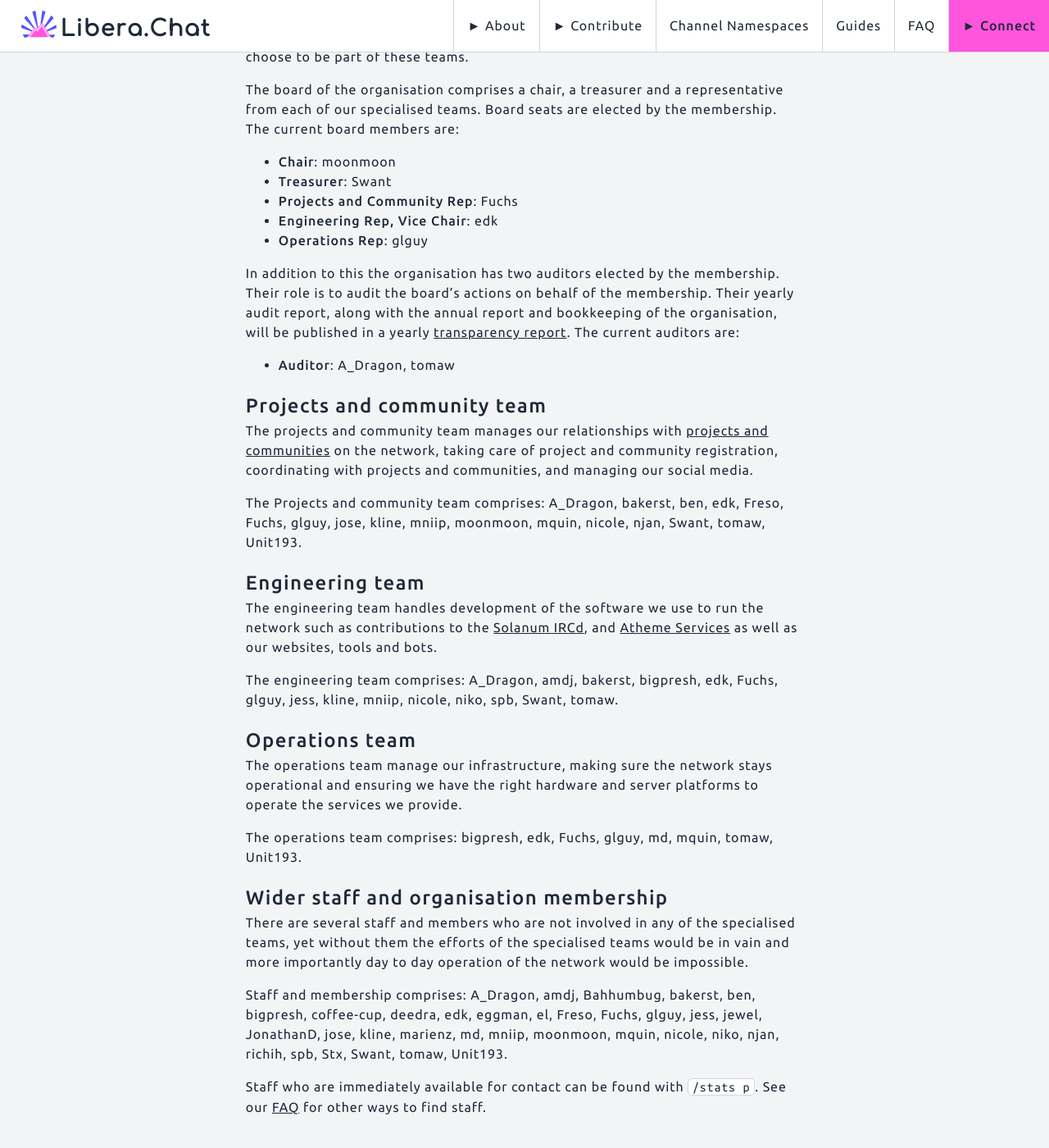
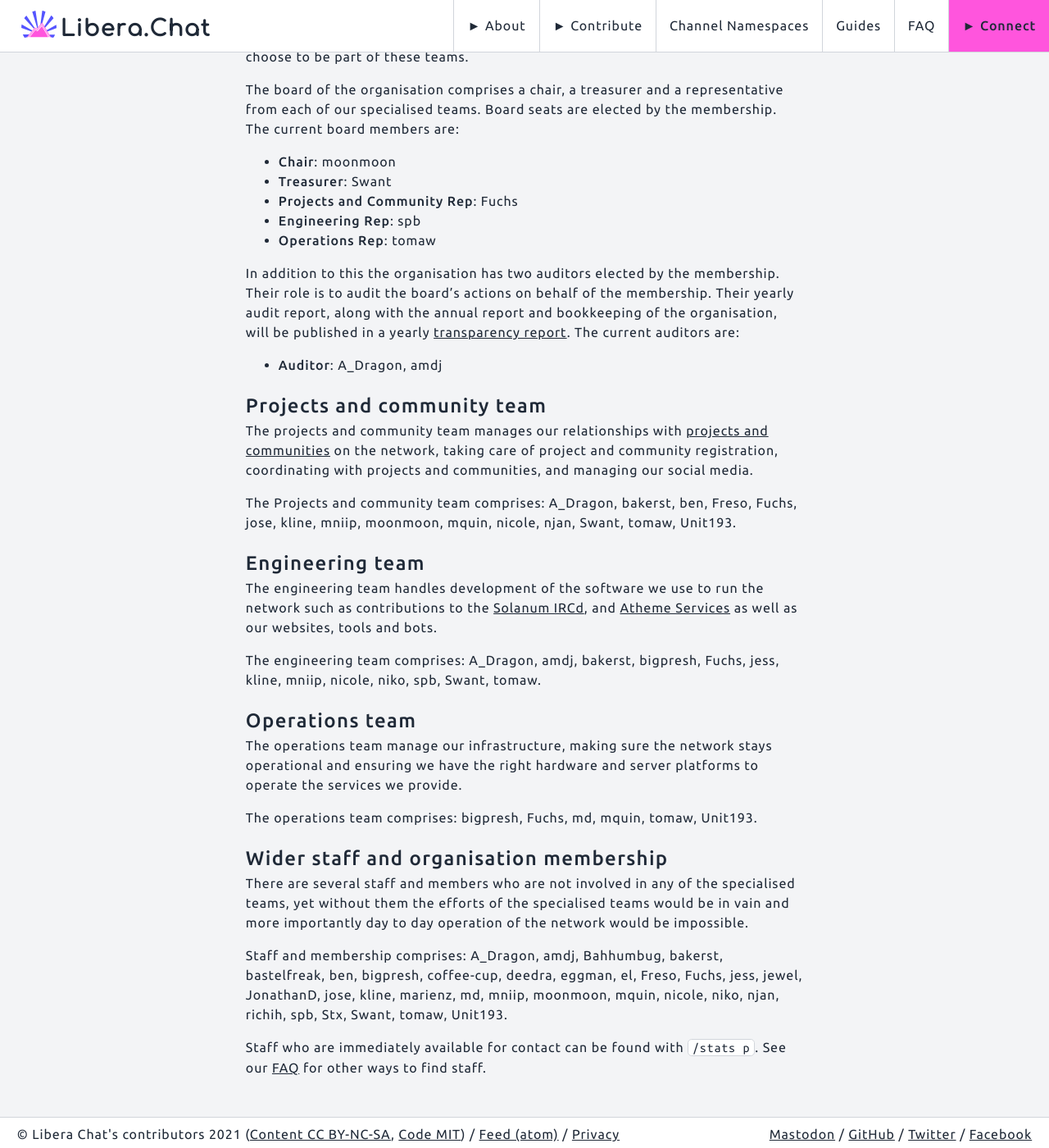
Before and after one commit to Libera-Chat/libera-chat.github.io, a Jekyll site: the page built from about.md, in a window 1280 px wide and 1400 px high, scrolled down 349 px. Shown: the whole window at 82% size. Built offline with Jekyll 4.4.1, drawn with Linux system fonts in a browser that asks for light colours.

Commit message:
Update staff and board lists
The chanreg page was additionally adjusted to link to the dynamic list
of all Projects & Communities staff rather than hardcoding specific
names.

```diff
--- a/_data/staff.csv
+++ b/_data/staff.csv
@@ -3,16 +3,15 @@
 amdj,y,n,n
 Bahhumbug,n,n,n
 bakerst,y,n,y
+bastelfreak,n,n,n
 ben,n,n,y
 bigpresh,y,y,n
 coffee-cup,n,n,n
 deedra,n,n,n
-edk,y,y,y
 eggman,n,n,n
 el,n,n,n
 Freso,n,n,y
 Fuchs,y,y,y
-glguy,y,y,y
 jess,y,n,n
 jewel,n,n,n
 JonathanD,n,n,n
--- a/about.md
+++ b/about.md
@@ -22,8 +22,8 @@
 - **Chair**: moonmoon
 - **Treasurer**: Swant
 - **Projects and Community Rep**: Fuchs
-- **Engineering Rep, Vice Chair**: edk
-- **Operations Rep**: glguy
+- **Engineering Rep**: spb
+- **Operations Rep**: tomaw
 
 In addition to this the organisation has two auditors elected by the membership.
 Their role is to audit the board's actions on behalf of the membership.
@@ -32,7 +32,7 @@
 [transparency report](/annual-reports/).
 The current auditors are:
 
-- **Auditor**: A_Dragon, tomaw
+- **Auditor**: A_Dragon, amdj
 
 ## Projects and community team
 
```
Also changed, not shown: chanreg.md (+3 -3 lines).
